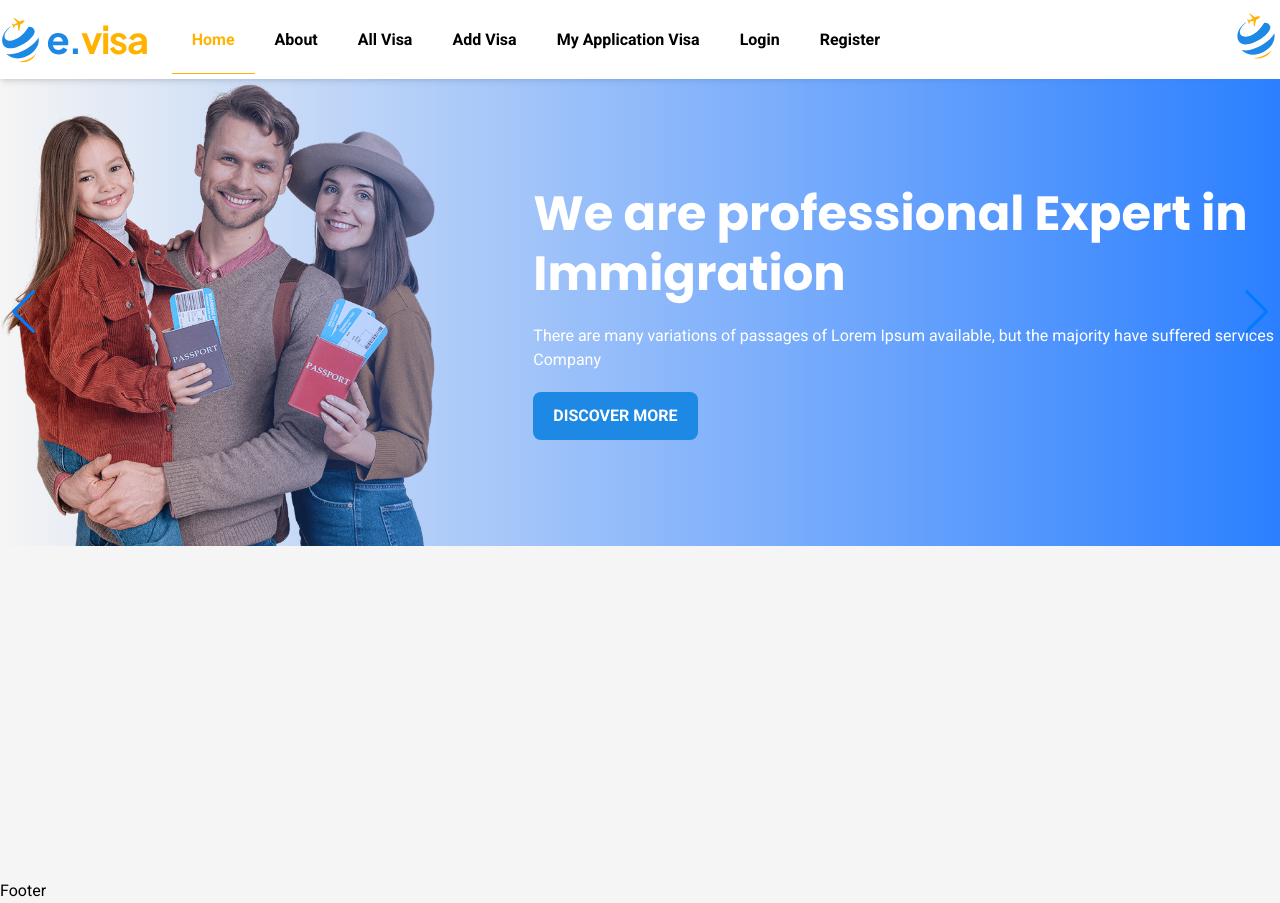
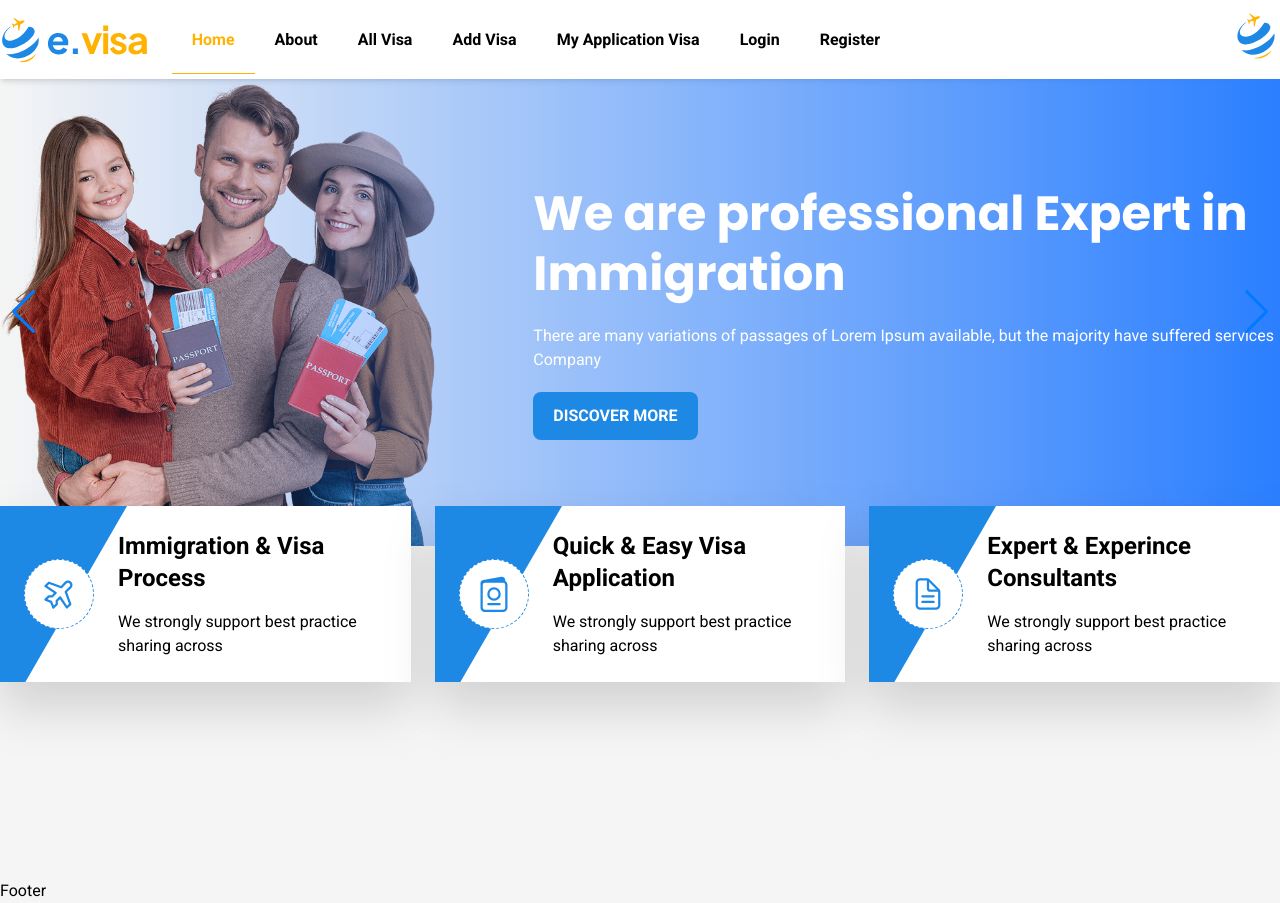
Before and after one commit to wahednur/e-visa-client, a React (Vite) app: page / in a window 1280 px wide. Built offline with nearby package versions, Linux system fonts and the light colour scheme.

Commit message:
Feature section done

```diff
--- a/src/components/slider/Slider.jsx
+++ b/src/components/slider/Slider.jsx
@@ -1,7 +1,4 @@
 import { Swiper, SwiperSlide } from "swiper/react";
-import img1 from "/img/slide1.jpg";
-import img2 from "/img/slide2.png";
-import img3 from "/img/slide3.jpg";
 import "animate.css";
 import "swiper/css";
 import "swiper/css/navigation";
--- a/src/index.css
+++ b/src/index.css
@@ -102,3 +102,20 @@ body {
   content: "";
   @apply w-full h-full absolute top-0 left-0 -z-10 bg-gradient-to-r from-black/0 to-blue-500;
 }
+.inner-box:before {
+  content: "";
+  position: absolute;
+  left: 0;
+  top: 0;
+  width: 127px;
+  height: 100%;
+  background-color: var(--primary);
+  transform: skewX(-30deg);
+  transform-origin: top right;
+  transition: all 0.4s ease;
+  z-index: -2;
+}
+.inner-box:hover:before {
+  width: 180%;
+  color: #fff;
+}
--- a/src/pages/home/HomePage.jsx
+++ b/src/pages/home/HomePage.jsx
@@ -1,10 +1,55 @@
 import Slider from "../../components/slider/Slider";
-
+import { PiAirplaneTilt } from "react-icons/pi";
+import { IoDocumentTextOutline } from "react-icons/io5";
+import { BsPassport } from "react-icons/bs";
 const HomePage = () => {
   return (
     <>
       <div>
         <Slider />
+        <div className="container relative z-20 md:-mt-10">
+          <div className="flex flex-col gap-6 md:flex-row justify-between">
+            <div className="bg-white drop-shadow-2xl overflow-hidden">
+              <div className="flex inner-box gap-6 items-center p-6">
+                <div className="icon text-4xl text-primary p-4 border border-dashed rounded-full border-primary bg-white">
+                  <PiAirplaneTilt />
+                </div>
+                <div className="hover:text-white">
+                  <h4 className="text-2xl font-bold mb-4 ">
+                    Immigration & Visa Process
+                  </h4>
+                  <p>We strongly support best practice sharing across</p>
+                </div>
+              </div>
+            </div>
+            <div className="bg-white drop-shadow-2xl overflow-hidden">
+              <div className="flex inner-box gap-6 items-center p-6">
+                <div className="icon text-4xl text-primary p-4 border border-dashed rounded-full border-primary bg-white">
+                  <BsPassport />
+                </div>
+                <div className="hover:text-white">
+                  <h4 className="text-2xl font-bold mb-4 ">
+                    Quick & Easy Visa Application
+                  </h4>
+                  <p>We strongly support best practice sharing across</p>
+                </div>
+              </div>
+            </div>
+            <div className="bg-white drop-shadow-2xl overflow-hidden">
+              <div className="flex inner-box gap-6 items-center p-6">
+                <div className="icon text-4xl text-primary p-4 border border-dashed rounded-full border-primary bg-white">
+                  <IoDocumentTextOutline />
+                </div>
+                <div className="hover:text-white">
+                  <h4 className="text-2xl font-bold  mb-4">
+                    Expert & Experince Consultants
+                  </h4>
+                  <p>We strongly support best practice sharing across</p>
+                </div>
+              </div>
+            </div>
+          </div>
+        </div>
       </div>
     </>
   );
```
